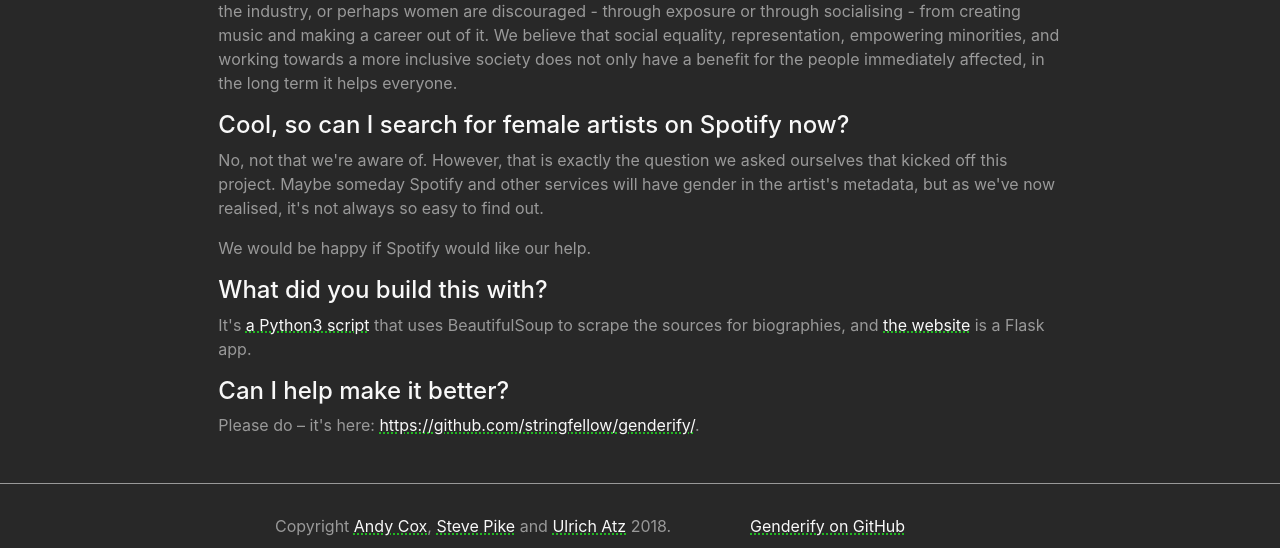
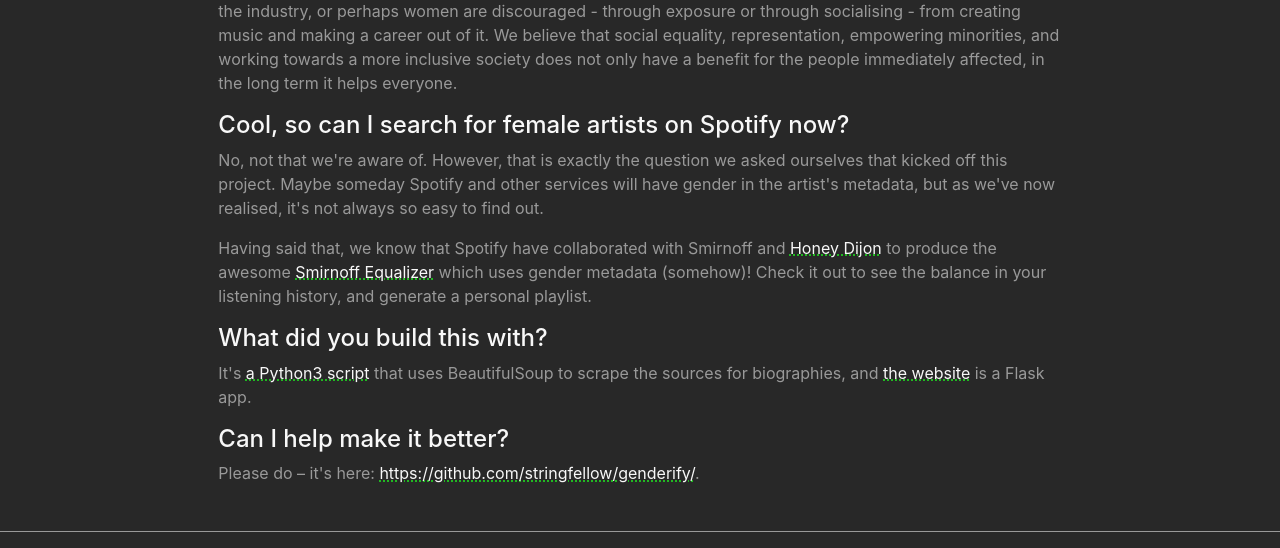
Before and after one commit to stringfellow/genderify-app, a Flask app: page / in a window 1280 px wide. Shown: the part 2191-2739 px from the top of the page. Run offline with Flask 2, Linux system fonts and the light colour scheme; some libraries are stand-ins or nearby versions.

Commit message:
update about smirnoff

```diff
--- a/templates/home.jinja
+++ b/templates/home.jinja
@@ -108,7 +108,11 @@
         asked ourselves that kicked off this project. Maybe someday Spotify and
         other services will have gender in the artist's metadata, but as we've
         now realised, it's not always so easy to find out.<p>
-        <p>We would be happy if Spotify would like our help.</p>
+        <p>Having said that, we know that Spotify have collaborated with
+        Smirnoff and <a href="https://twitter.com/honeydijon">Honey Dijon</a> to produce the
+        awesome <a href="https://smirnoffequalizer.com/">Smirnoff Equalizer</a>
+        which uses gender metadata (somehow)! Check it out to see the balance
+        in your listening history, and generate a personal playlist.</p>
         <h4>What did you build this with?</h4>
         <p>It's
         <a href="https://github.com/stringfellow/genderify/" target="_blank">a Python3 script</a>
```
